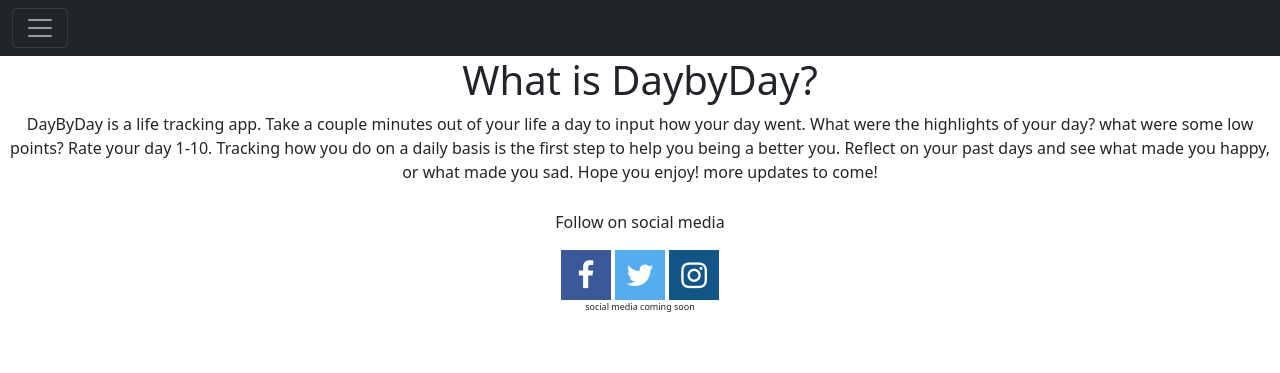
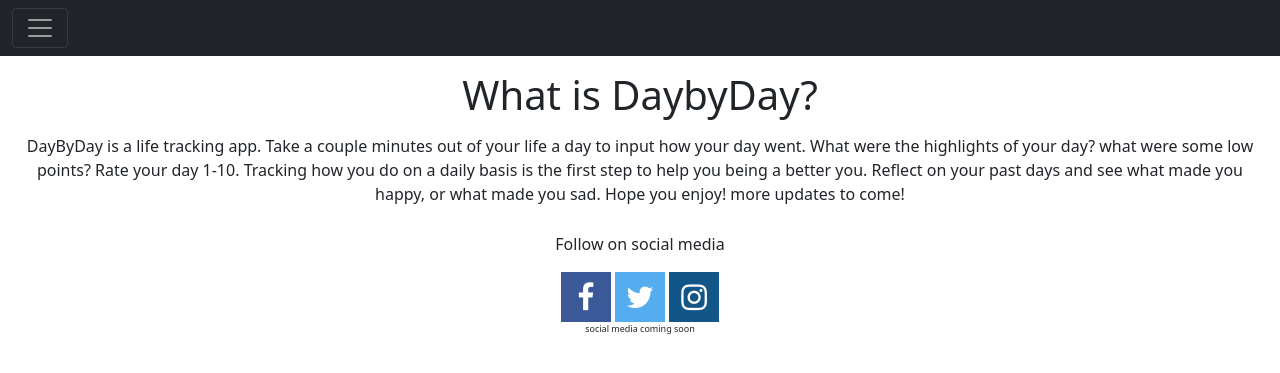
Before and after one commit to kkinge79/daybyday, a Django app: page /about/ in a window 1280 px wide. Shown: the top 373 px of the page. Run offline with Django 3.2, Linux system fonts and the light colour scheme.

Commit message:
style about margin for h1 and p elements

```diff
--- a/main_app/static/css/about.css
+++ b/main_app/static/css/about.css
@@ -4,6 +4,15 @@ h1 {
   text-align: center;
   align-items: center;
 }
+
+#whatis {
+  margin: 15px;
+}
+
+p {
+  margin: 15px;
+}
+
 .fa {
   padding: 10px;
   font-size: 30px;
--- a/main_app/templates/about.html
+++ b/main_app/templates/about.html
@@ -17,7 +17,7 @@
 </head>
 <body>
 {% block content %}
-  <h1>What is DaybyDay?</h1>
+  <h1 id="whatis">What is DaybyDay?</h1>
   <p>DayByDay is a life tracking app. Take a couple minutes out of your life a day to input how your day went. What were the highlights of your day? what were some low points? Rate your day 1-10. Tracking how you do on a daily basis is the first step to help you being a better you. Reflect on your past days and see what made you happy, or what made you sad. Hope you enjoy! more updates to come!</p>
   <p class="follow">Follow on social media</p>
   <span><a href="#" class="fa fa-facebook"></a></span>
```
